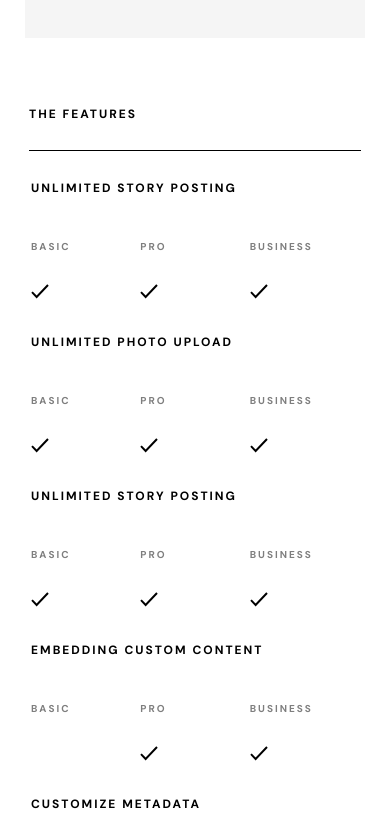
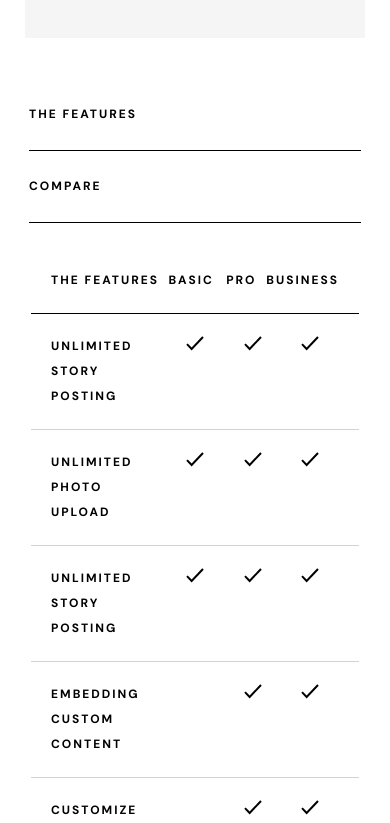
Before and after one commit to ding-09/photosnap, a React (Create React App) app: page /pricing in a window 390 px wide. Shown: the part 2041-2864 px from the top of the page. Built offline with nearby package versions, Linux system fonts and the light colour scheme; the HTML template or start-up script is replaced by a standard one.

Commit message:
added responsive behavior for Pricing page

```diff
--- a/src/components/Pricing/PriceTable.js
+++ b/src/components/Pricing/PriceTable.js
@@ -5,12 +5,23 @@ import { v4 as uuidv4 } from 'uuid';
 const PriceTable = ({ features }) => {
   return (
     <StyledPriceTable>
-      <caption>The Features</caption>
-      <tbody>
-        {features.map((feature) => (
+      <caption className='mobile-caption'>The Features</caption>
+      <caption className='caption'>Compare</caption>
+      <thead className='table-head'>
+        <tr>
+          <th>The Features</th>
+        </tr>
+        <tr>
+          <th>Basic</th>
+          <th>Pro</th>
+          <th>Business</th>
+        </tr>
+      </thead>
+      {features.map((feature) => (
+        <tbody>
           <PriceTableRow feature={feature} key={uuidv4()} />
-        ))}
-      </tbody>
+        </tbody>
+      ))}
     </StyledPriceTable>
   );
 };
--- a/src/components/Pricing/PriceTable.styled.js
+++ b/src/components/Pricing/PriceTable.styled.js
@@ -4,13 +4,13 @@ export const StyledPriceTable = styled.table`
   width: 100%;
   text-align: left;
   text-transform: uppercase;
+  font-weight: bold;
   caption {
     text-align: left;
     padding-bottom: 2.3rem;
     margin-bottom: 2.3rem;
     border-bottom: 1px solid #000;
     font-size: 1.2rem;
-    font-weight: bold;
     letter-spacing: 0.2rem;
   }
   tbody {
@@ -18,7 +18,7 @@ export const StyledPriceTable = styled.table`
     flex-direction: column;
     gap: 2.3rem;
   }
-  tr{
+  tr {
     display: flex;
   }
   th {
@@ -34,7 +34,6 @@ export const StyledPriceTable = styled.table`
     td {
       flex: 1;
       opacity: 0.5;
-      font-weight: bold;
       font-size: 1rem;
       letter-spacing: 0.2rem;
       margin-top: 1rem;
@@ -45,4 +44,45 @@ export const StyledPriceTable = styled.table`
       flex: 1;
     }
   }
+
+  /*  MEDIA QUERIES  */
+  @media (min-width: 768px) {
+    .mobile-caption {
+      display: none;
+    }
+    .caption {
+      font-size: 4rem;
+      letter-spacing: 0.4rem;
+      line-height: 4.8rem;
+      text-align: center;
+      padding-bottom: 6rem;
+      border-bottom: none;
+    }
+  }
+  .tier-name {
+    display: none;
+  }
+  thead,
+  tbody {
+    display: flex;
+    flex-direction: row;
+    justify-content: space-between;
+    padding: 2rem;
+    tr:first-child {
+      flex: 1;
+    }
+    tr:last-child {
+      width: 60%;
+      th,
+      td {
+        text-align: center;
+      }
+    }
+  }
+  thead {
+    border-bottom: 1px solid #000;
+  }
+  tbody {
+    border-bottom: 1px solid lightgray;
+  }
 `;
--- a/src/components/Pricing/PriceTableRow.js
+++ b/src/components/Pricing/PriceTableRow.js
@@ -19,7 +19,7 @@ const PriceTableRow = ({ feature }) => {
               <CheckIcon />
             </td>
           ) : (
-            <td></td>
+            <td> </td>
           )
         })}
       </tr>
--- a/src/components/Pricing/index.styled.js
+++ b/src/components/Pricing/index.styled.js
@@ -65,4 +65,11 @@ export const StyledPricing = styled.section`
     padding: 0 2.9rem;
     margin-bottom: 6.4rem;
   }
+
+  /* MEDIA QUERIES */
+  @media (min-width: 768px) {
+    .price-card-group {
+      margin: 11rem 4rem;
+    }
+  }
 `;
```
Also changed, not shown: 1 other file (tests, documents, lock files or other folders).
